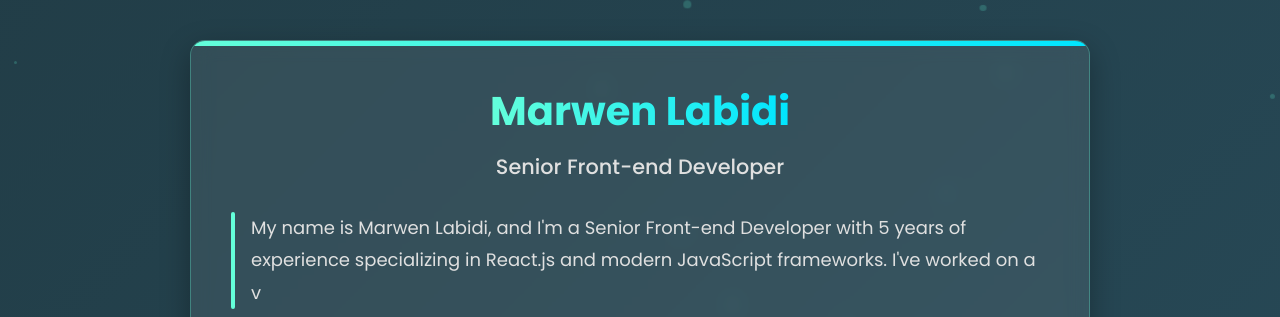
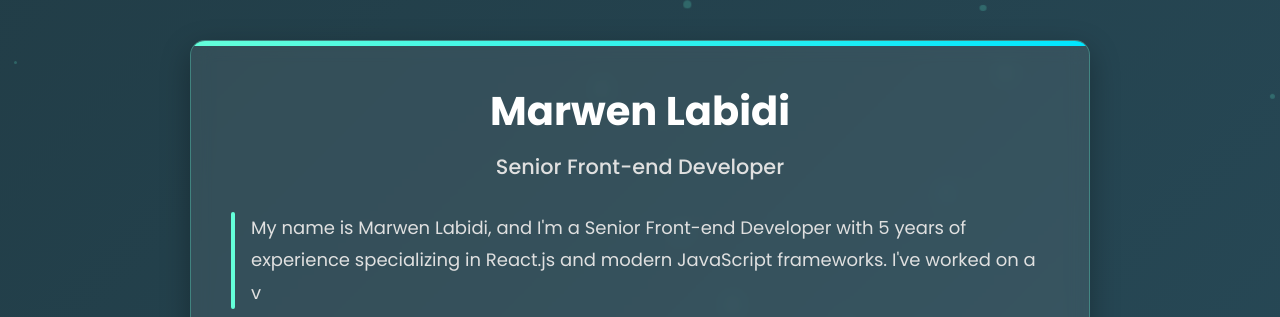
Before and after one commit to MarwenLabidi/resume, a plain HTML site: page index.html in a window 1280 px wide. Shown: the top 317 px of the page. Drawn offline with Linux system fonts and the light colour scheme; no server answers.

Commit message:
Update index.html

```diff
--- a/index.html
+++ b/index.html
@@ -162,10 +162,6 @@
         .header h1 {
             font-size: 2.5rem;
             margin-bottom: 10px;
-            background: linear-gradient(90deg, var(--accent-color), var(--accent-hover));
-            -webkit-background-clip: text;
-            background-clip: text;
-            color: transparent;
             display: inline-block;
         }
 
@@ -476,7 +472,7 @@
             <p id="downloadMessage">
                 <span class="loader"></span> Downloading resume...
             </p>
-            <iframe id="pdfIframe" src="https://raw.githubusercontent.com/MarwenLabidi/resume/main/senior-front-end-developer-marwen-labidi-resume.pdf" title="Marwen Labidi Resume"></iframe>
+            <iframe id="pdfIframe" src="https://raw.githubusercontent.com/MarwenLabidi/resume/main/Marwen%20Labidi%20-%20Senior%20Front-end%20Developer%20Resume.pdf" title="Marwen Labidi Resume"></iframe>
         </div>
 
         <footer>
```
